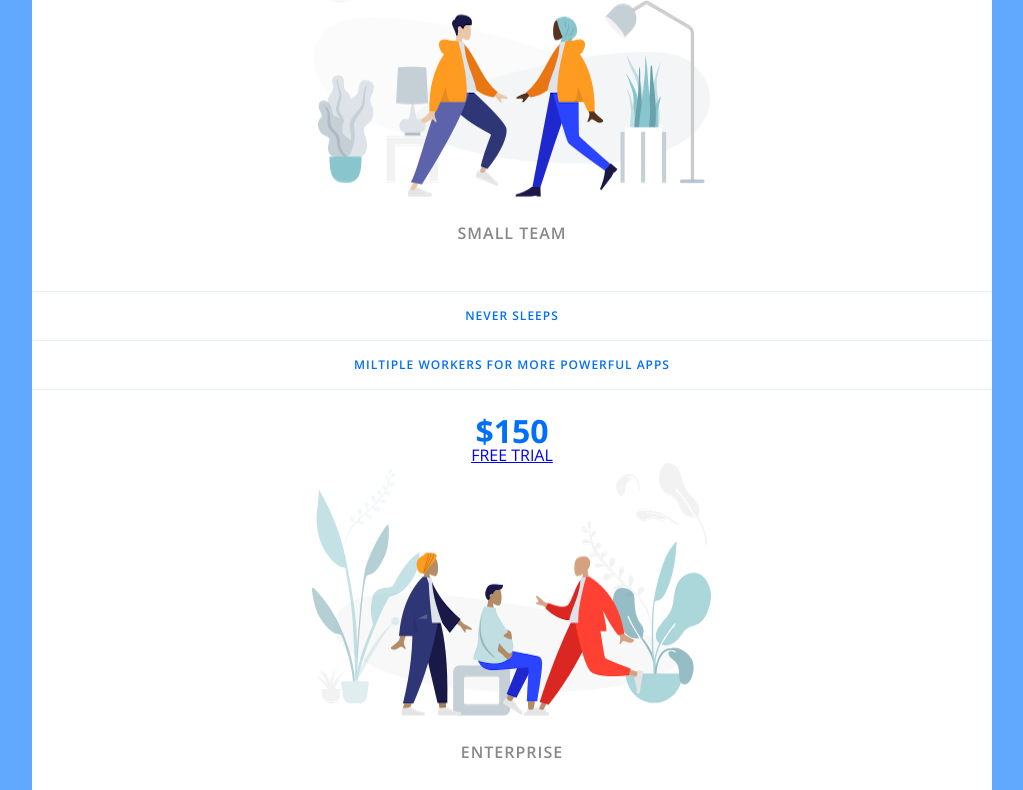
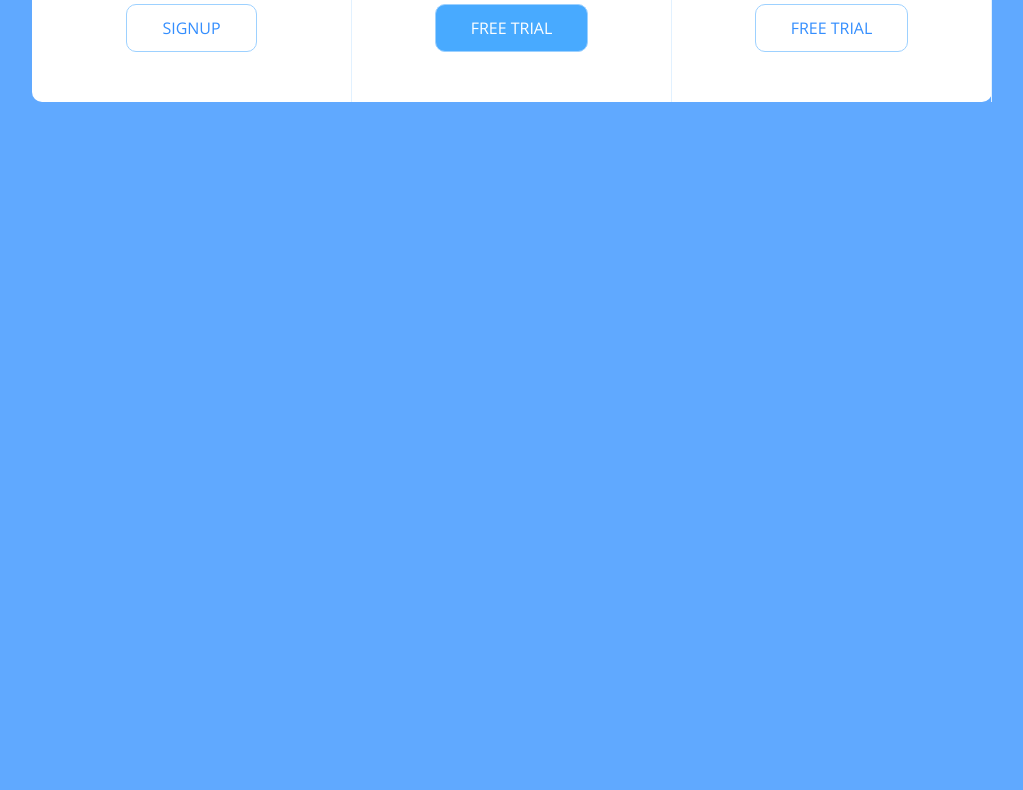
Before and after one commit to salominelaballi/Pricing-panel, a plain HTML site: page index.html in a window 1280 px wide. Shown: the part 575-1365 px from the top of the page, without its empty margins (128-1151 px from the left). After the commit the page ends 800 px from the top, so only its background shows below. Drawn offline with nearby package versions, Linux system fonts and the light colour scheme.

Commit message:
1.make few chnages to html ,2.Finish css and pricing panel is pretty much done

```diff
--- a/app.css
+++ b/app.css
@@ -61,9 +61,10 @@ body{
    border-bottom: 1px solid #e1f1ff;
 
 }
-.pricing-plan{
+.pricing-plan:last-child{
     border-bottom: none;
-}
+
+ }
 .panel{
     background-color: white;
     border-radius: 10px;
@@ -108,3 +109,34 @@ body{
     text-align: center;
     display: block
 }
+.pricing-button{
+
+    color: #348efe;
+    border:1px solid #9dd1ff;
+    border-radius: 10px;
+    padding: 15px 35px;
+    display: inline-block;
+    text-decoration: none;
+    margin: 25px 0;
+    transition: background-color 200ms ease-in-out;
+}
+.pricing-button:hover, .pricing-button:focus{
+    background-color: #e1f1ff;
+}
+.pricing-button.is-featured{
+    background-color: #48aaff;
+    color: white;
+}
+.pricing-button.is-featured:hover,.pricing-button.is-featured:focus{
+    background-color: #269aff;
+}
+@media (min-width:900px){
+    .panel{
+        flex-direction: row;
+    }
+    .pricing-plan{
+        border-bottom: none;
+        border-right: 1px solid #e1f1ff;
+        padding: 25px 50px;
+    }
+}
--- a/index.html
+++ b/index.html
@@ -32,7 +32,7 @@
                 <li class="pricing-features-item">Miltiple workers for more powerful apps</li>
             </ul>
             <span class="pricing-price">$150</span>
-            <a href="#/" class="pricing-button">Free trial</a>
+            <a href="#/" class="pricing-button is-featured">Free trial</a>
         </div>
 
         <div class="pricing-plan">
```
